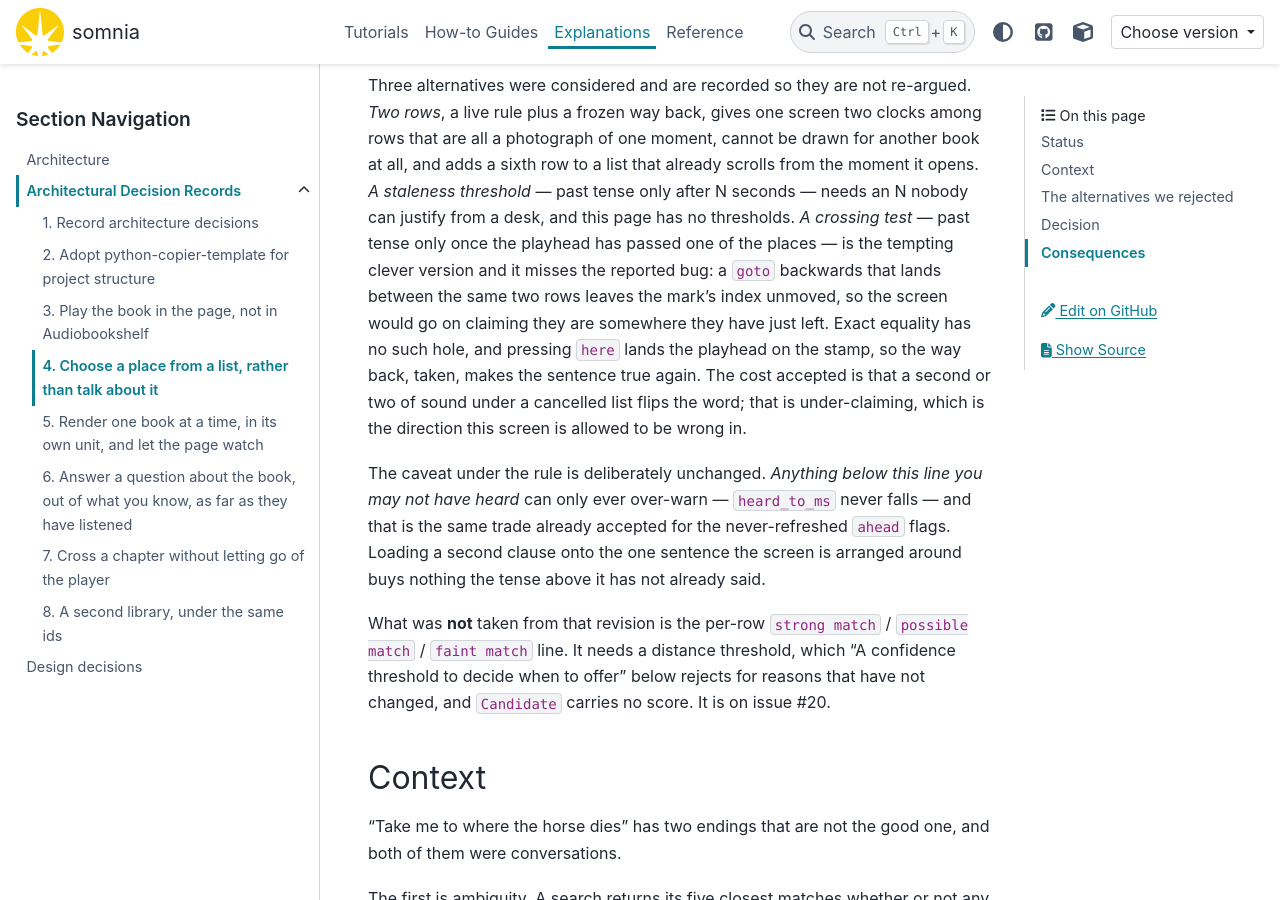
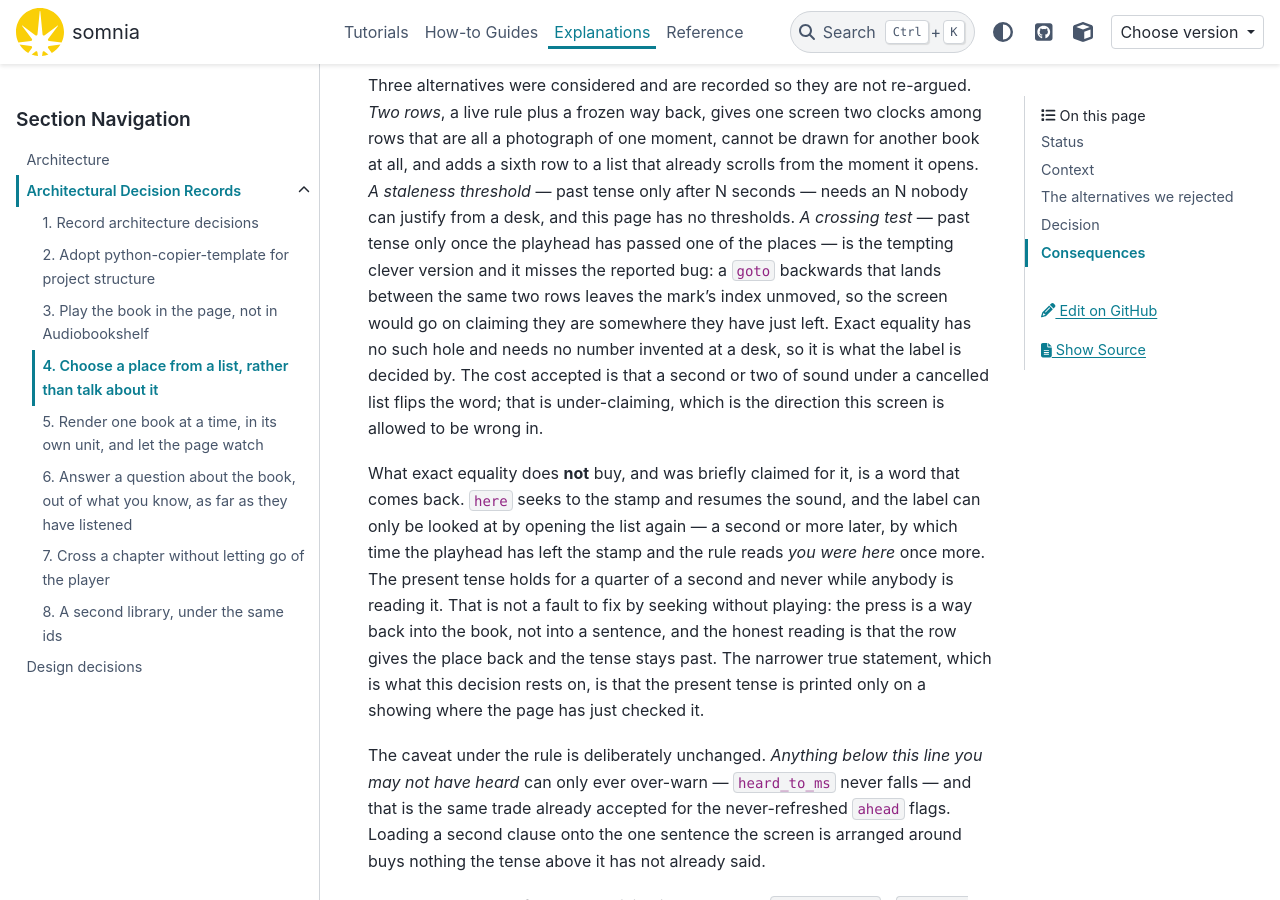
Before and after one commit to gilesknap/somnia, a Sphinx documentation site: the page built from docs/explanations/decisions/0004-choose-a-place-from-a-list.md, in a window 1280 px wide and 900 px high, scrolled down 2285 px. Built offline with Sphinx 7.4.7 and the PyData theme 0.15.4, drawn with Linux system fonts in a browser that asks for light colours; pages that are not in the unit, such as notebooks, are missing from menus; the version number could not be read and is left out.

Commit message:
Stop promising a tense the press cannot give back
Review found the one claim in the last commit that a phone will not honour: "go
back to it and the line reads `you are here` again". It does not. `returnHere`
seeks with `play: true`, so the sound is running the instant the press lands,
`timeupdate` rewrites positionMs about four times a second, and the press closed
the list — so the only way to look at the label is to open it again, a second or
more later, by which time the playhead has left the stamp and the rule reads
`you were here` exactly as it did before. The property is true for a quarter of
a second and never while anybody is reading it.

The test that pinned it passed only because the fake element moves its clock on
an explicit `advance` and nothing called one between the press and the reopen.
Adding `page.audio.advance(1)` there flips the label, which is the check that
should have been written in the first place: the harness will hold a page still
in a way a book never does, and an assertion made in that stillness is an
assertion about the harness.

So the claim goes from all three places it was load-bearing — the how-to, ADR 4
and the argument over `still` — and what is left is the narrower thing that is
true: the present tense is printed only on a showing where the page has just
checked it. The exact-equality decision does not need the discarded half. It
rests on the crossing-test hole, which is real, reported and tested, and on
there being no threshold to invent.

Not repaired by seeking without playing. `here` is a way back into the book, not
into a sentence, and quieting the book to make a label true is the label
steering the book. The honest reading, which is what the how-to now prints, is
that the row hands back the place and the tense stays past.

The test keeps its ground and asserts what a reader would see: the playhead
lands exactly on the stamp, the sound is playing, a second of book goes by, and
the reopened rule says `you were here` over the same amber time with the same
`here` press under it. The `showCandidates` comment also stops implying more
than it does — the tense is fresh on every showing and only on a showing, so a
list left standing over a playing book keeps the word it was drawn with, the
same way it keeps its rows. That is a separate gap and it is named rather than
quietly covered.

399 tests pass. Still not photographed: there is no Chrome on this machine.

Co-Authored-By: Claude Opus 5 <noreply@anthropic.com>

```diff
--- a/docs/explanations/decisions/0004-choose-a-place-from-a-list.md
+++ b/docs/explanations/decisions/0004-choose-a-place-from-a-list.md
@@ -95,10 +95,21 @@ test* — past tense only once the playhead has passed one of the places — is
 tempting clever version and it misses the reported bug: a `goto` backwards that
 lands between the same two rows leaves the mark's index unmoved, so the screen
 would go on claiming they are somewhere they have just left. Exact equality has
-no such hole, and pressing `here` lands the playhead on the stamp, so the way
-back, taken, makes the sentence true again. The cost accepted is that a second
-or two of sound under a cancelled list flips the word; that is under-claiming,
-which is the direction this screen is allowed to be wrong in.
+no such hole and needs no number invented at a desk, so it is what the label is
+decided by. The cost accepted is that a second or two of sound under a cancelled
+list flips the word; that is under-claiming, which is the direction this screen
+is allowed to be wrong in.
+
+What exact equality does **not** buy, and was briefly claimed for it, is a word
+that comes back. `here` seeks to the stamp and resumes the sound, and the label
+can only be looked at by opening the list again — a second or more later, by
+which time the playhead has left the stamp and the rule reads *you were here*
+once more. The present tense holds for a quarter of a second and never while
+anybody is reading it. That is not a fault to fix by seeking without playing:
+the press is a way back into the book, not into a sentence, and the honest
+reading is that the row gives the place back and the tense stays past. The
+narrower true statement, which is what this decision rests on, is that the
+present tense is printed only on a showing where the page has just checked it.
 
 The caveat under the rule is deliberately unchanged. *Anything below this line
 you may not have heard* can only ever over-warn — `heard_to_ms` never falls —
```
Also changed, not shown: docs/how-to/use-the-page-at-night.md (+4 -2 lines), 2 other files.
